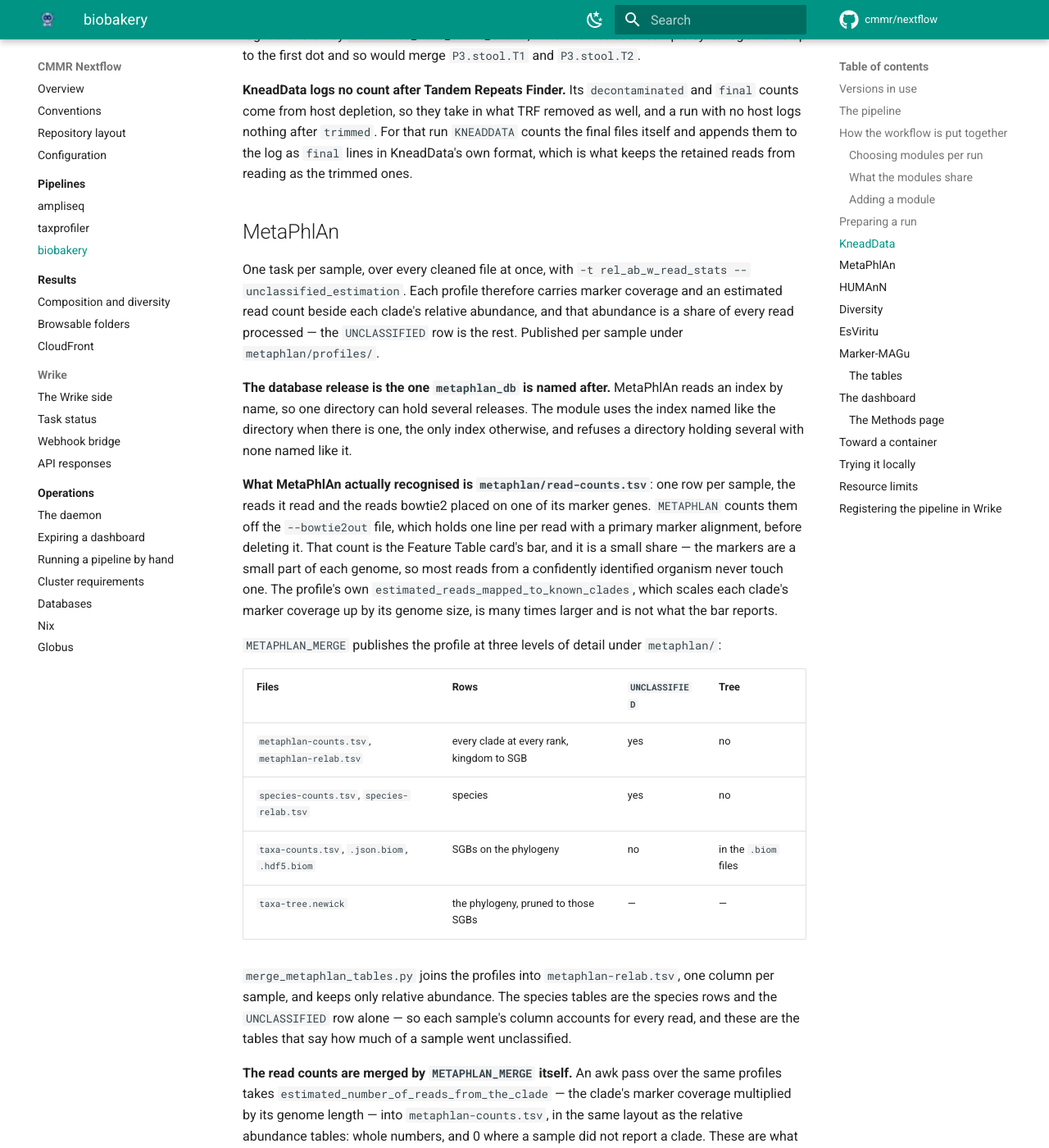
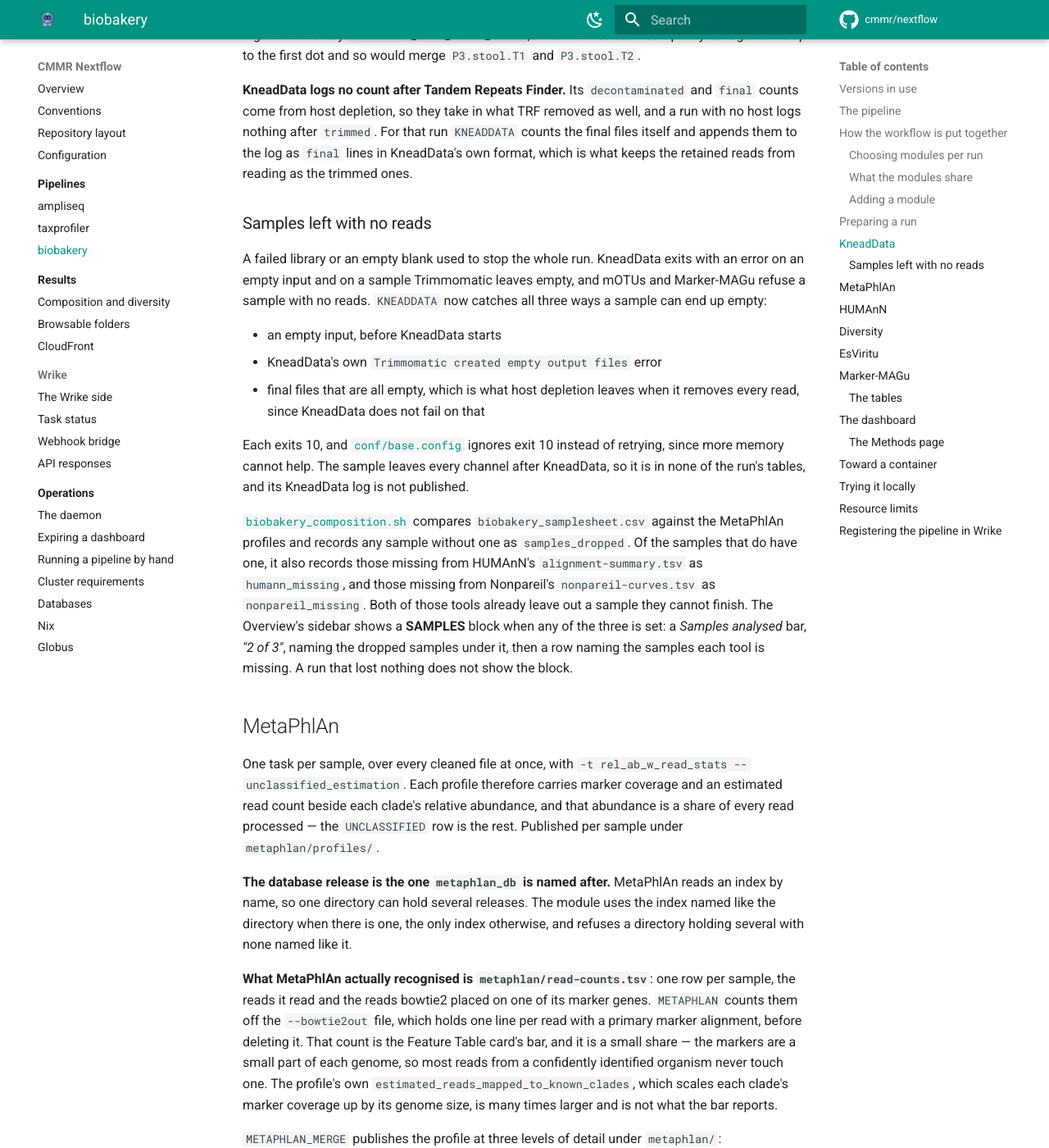
Before and after one commit to cmmr/nextflow, an MkDocs documentation site: the page built from docs/pipelines/biobakery.md, in a window 1280 px wide and 1400 px high, scrolled down 6600 px. Shown: the whole window at 82% size. Built offline with MkDocs 1.6.1 and Material for MkDocs 9.7.7, drawn with Linux system fonts in a browser that asks for light colours; comment, search, counter and statistics services are not loaded; some of the changed text lies outside the part shown.

Commit message:
wgs zero reads fixes

```diff
--- a/docs/pipelines/biobakery.md
+++ b/docs/pipelines/biobakery.md
@@ -277,6 +277,34 @@ well, and a run with no host logs nothing after `trimmed`. For that run
 `KNEADDATA` counts the final files itself and appends them to the log as
 `final` lines in KneadData's own format, which is what keeps the retained reads
 from reading as the trimmed ones.
+
+### Samples left with no reads
+
+A failed library or an empty blank used to stop the whole run. KneadData exits
+with an error on an empty input and on a sample Trimmomatic leaves empty, and
+mOTUs and Marker-MAGu refuse a sample with no reads. `KNEADDATA` now catches all
+three ways a sample can end up empty:
+
+- an empty input, before KneadData starts
+- KneadData's own `Trimmomatic created empty output files` error
+- final files that are all empty, which is what host depletion leaves when it
+  removes every read, since KneadData does not fail on that
+
+Each exits 10, and [`conf/base.config`](../../workflows/biobakery/conf/base.config)
+ignores exit 10 instead of retrying, since more memory cannot help. The sample
+leaves every channel after KneadData, so it is in none of the run's tables, and
+its KneadData log is not published.
+
+[`biobakery_composition.sh`](../../scripts/biobakery_composition.sh) compares
+`biobakery_samplesheet.csv` against the MetaPhlAn profiles and records any
+sample without one as `samples_dropped`. Of the samples that do have one, it
+also records those missing from HUMAnN's `alignment-summary.tsv` as
+`humann_missing`, and those missing from Nonpareil's `nonpareil-curves.tsv` as
+`nonpareil_missing`. Both of those tools already leave out a sample they cannot
+finish. The Overview's sidebar shows a **SAMPLES** block when any of the three
+is set: a *Samples analysed* bar, *"2 of 3"*, naming the dropped samples under
+it, then a row naming the samples each tool is missing. A run that lost nothing
+does not show the block.
 
 
 ## MetaPhlAn
@@ -615,7 +643,9 @@ plus a fourth, Methods. The navigation bar reads:
   the smallest, median and largest sample. Each is the reads remaining after
   that step. Tandem Repeats Finder has no bar of its own, since KneadData logs no
   count for it: what it removed shows in "After host depletion", or in
-  "Retained reads" for a run with no host.
+  "Retained reads" for a run with no host. A run that left any sample out
+  shows a SAMPLES block between those and the per-sample counts — see
+  [Samples left with no reads](#samples-left-with-no-reads).
 - **The Feature Table card** has a MetaPhlAn tab (the SGB read counts as
   plain text, JSON and HDF5 BIOM) and a HUMAnN tab (the pathway, gene family and
   EC tables in reads per kilobase, as plain text). Under the downloads, each has
@@ -812,6 +842,8 @@ catalogue, split into chunks, while it aligns.
 - **KneadData, MetaPhlAn, mOTUs, EsViritu and Marker-MAGu retry twice**, with
   more memory and time each time, then let running tasks finish and stop. All
   five read the requester's reads or a database over the shared filesystem.
+  The exception is a sample KneadData leaves with no reads, which is dropped
+  without a retry — see [Samples left with no reads](#samples-left-with-no-reads).
   `MARKERMAGU_TABLES` is a small task beside them: two cpus and 8 GB, over
   tables of a few hundred rows.
 - **HUMAnN** keeps taxprofiler's policy: a sample is retried once with twice the
```
Also changed, not shown: 4 other files.
